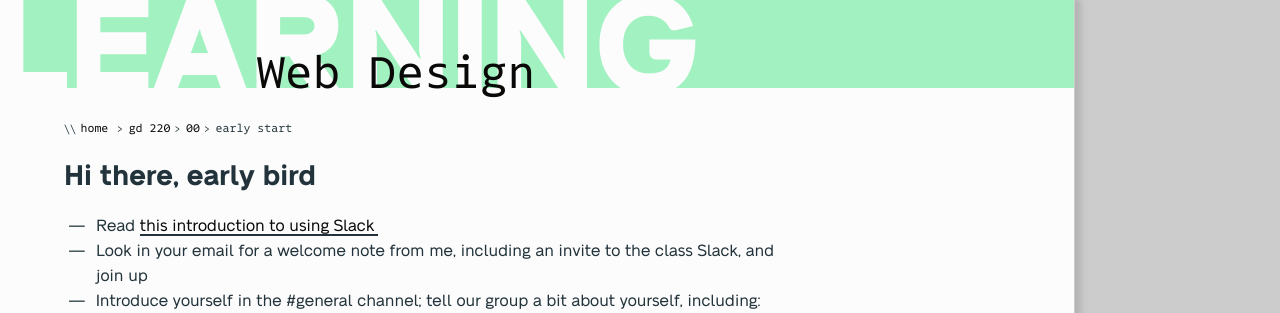
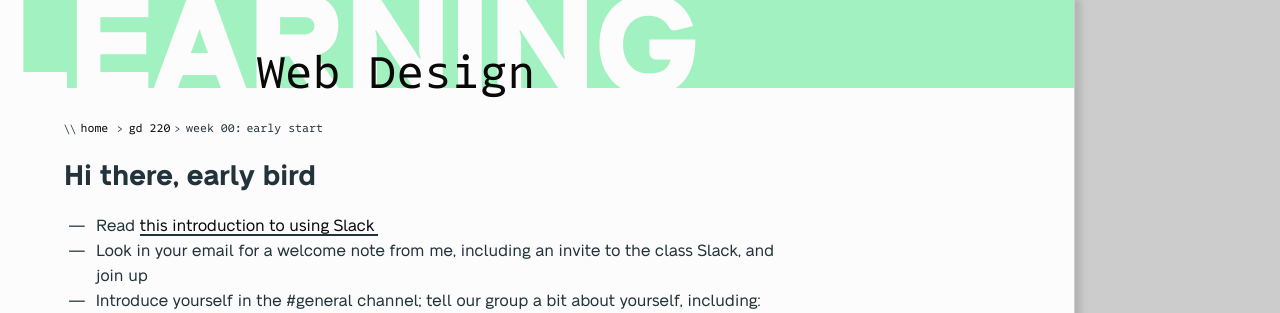
Before and after one commit to mica-web/mica-web.github.io, a Jekyll site: the page built from gd-220/00/early-start.md, in a window 1280 px wide. Shown: the top 313 px of the page. Built offline with Jekyll 4.4.1, drawn with Linux system fonts in a browser that asks for light colours; some web fonts are replaced.

Commit message:
Handle week numbers in breadcrumbs

```diff
--- a/_includes/breadcrumb.html
+++ b/_includes/breadcrumb.html
@@ -10,10 +10,12 @@
 
   {% if forloop.index == crumbs_total %}
   <li class="u-inline-block breadcrumb">{{ crumb_title }}</li>
+  {% elsif crumb.size == 2 %}
+  <li class="u-inline-block breadcrumb week">week {{ crumb_title }}: </li>
   {% else %}
   <li class="u-inline-block breadcrumb"><a href="{% assign crumb_limit=forloop.index | plus: 1 %}{% for crumb in crumbs limit: crumb_limit %}{{ crumb | append: '/' }}{% endfor %}">{{ crumb_title }}</a>
     {% endif %}
 
+    {% endfor %}
 
-    {% endfor %}
 </ul>
```
